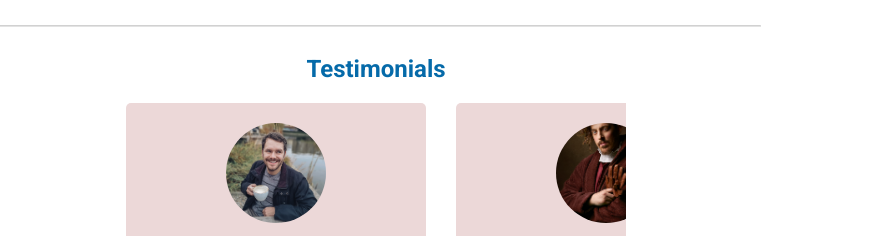
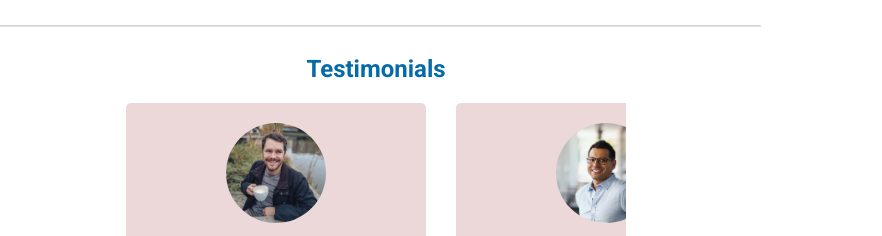
Before and after one commit to mitrabodh/landing-page, a plain HTML site: page index.html in a window 1280 px wide. Shown: the part 2300-2536 px from the top of the page, 264-1146 px from the left. Drawn offline with nearby package versions, Linux system fonts and the light colour scheme.

Commit message:
Minor changes

```diff
--- a/index.html
+++ b/index.html
@@ -203,7 +203,7 @@
                 <i>Simese George</i>
             </div>
             <div class="feedback">
-                <img src="./resources/images/man-4123268_1280.jpg" alt="Ron Weisle">
+                <img src="./resources/images/businessman-5791566_1280.jpg" alt="Ron Weisle">
                 <blockquote>Lorem ipsum dolor sit amet, consectetur adipisicing elit.</blockquote>
                 <i>Ron Weisle</i>
             </div>
```
Also changed, not shown: resources/images/businessman-5791566_1280.jpg (added), resources/images/man-1690965_1280.jpg (deleted), resources/images/man-7428290_1280.jpg.
